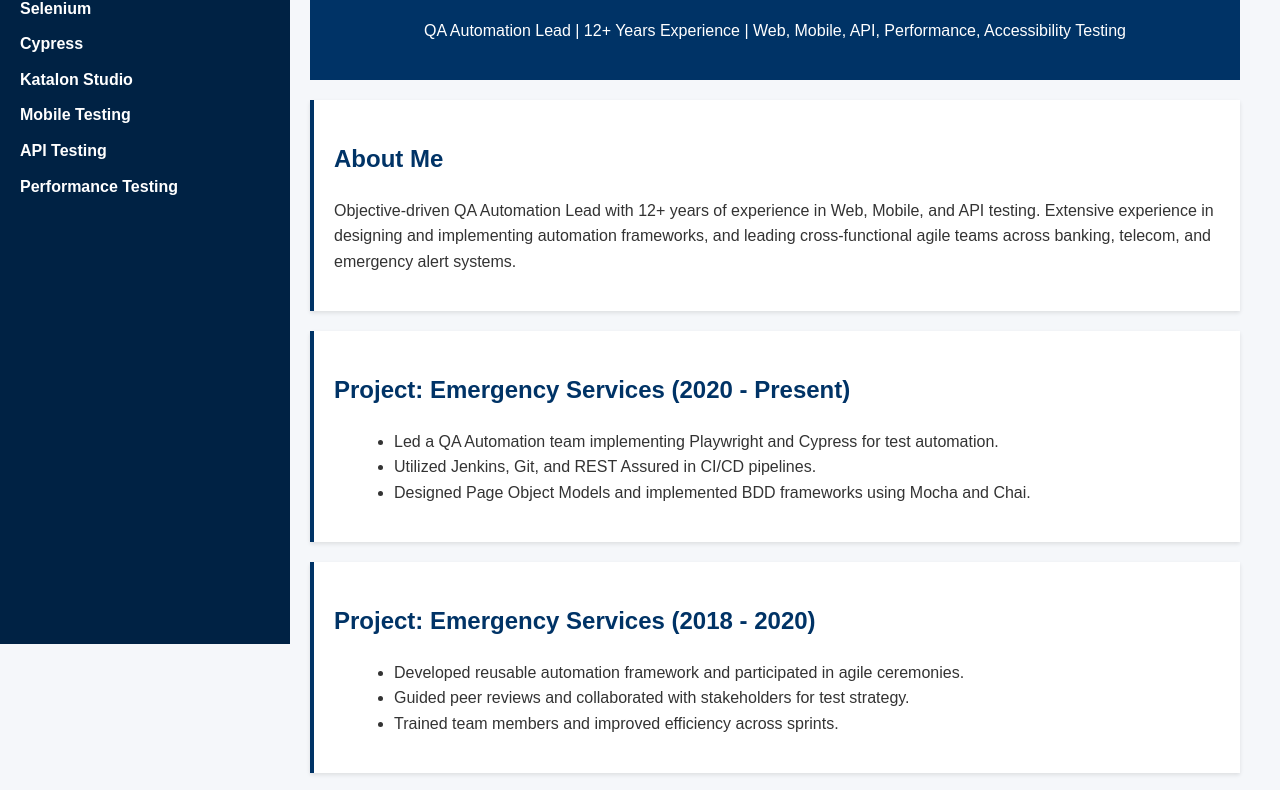
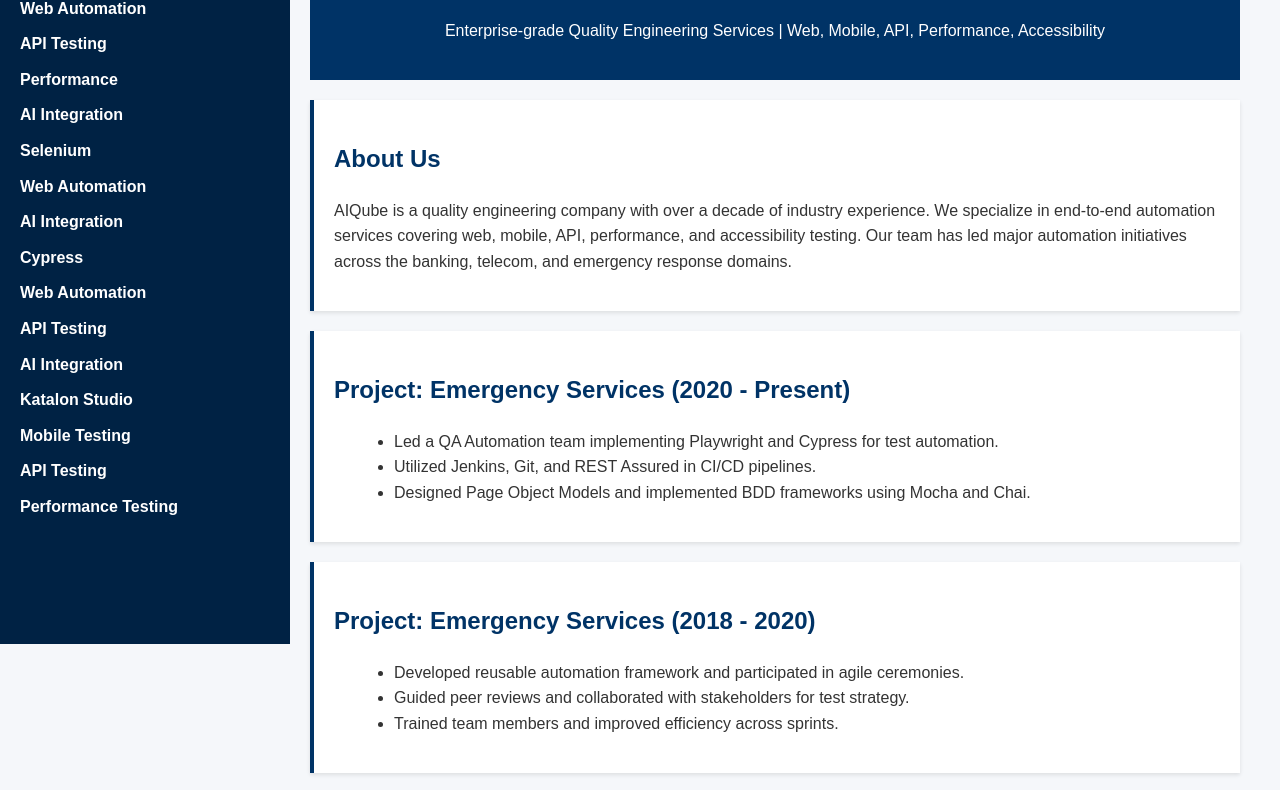
Before and after one commit to Apurva001/AIQube, a website: page index.html in a window 1280 px wide. Shown: the part 196-986 px from the top of the page. Drawn offline with Linux system fonts and the light colour scheme.

Commit message:
Update index.html

```diff
--- a/index.html
+++ b/index.html
@@ -3,7 +3,7 @@
 <head>
   <meta charset="UTF-8" />
   <meta name="viewport" content="width=device-width, initial-scale=1.0" />
-  <title>AIQube - QA Automation Portfolio</title>
+  <title>AIQube - QA Automation Company</title>
   <style>
     body {
       font-family: Arial, sans-serif;
@@ -127,11 +127,26 @@
   <nav>
     <h2>Automation Categories</h2>
     <ul>
-      <li><a href="#about">About</a></li>
+      <li><a href="#about">About Us</a></li>
       <li><a href="#projects">Projects</a></li>
       <li><a href="#playwright">Playwright</a></li>
+      <ul>
+        <li><a href="#playwright-web">Web Automation</a></li>
+        <li><a href="#playwright-api">API Testing</a></li>
+        <li><a href="#playwright-performance">Performance</a></li>
+        <li><a href="#playwright-ai">AI Integration</a></li>
+      </ul>
       <li><a href="#selenium">Selenium</a></li>
+      <ul>
+        <li><a href="#selenium-web">Web Automation</a></li>
+        <li><a href="#selenium-ai">AI Integration</a></li>
+      </ul>
       <li><a href="#cypress">Cypress</a></li>
+      <ul>
+        <li><a href="#cypress-web">Web Automation</a></li>
+        <li><a href="#cypress-api">API Testing</a></li>
+        <li><a href="#cypress-ai">AI Integration</a></li>
+      </ul>
       <li><a href="#katalon">Katalon Studio</a></li>
       <li><a href="#mobile">Mobile Testing</a></li>
       <li><a href="#api">API Testing</a></li>
@@ -143,13 +158,13 @@
     <header>
       <img src="aiqubelogo.png" alt="AIQube Logo">
       <h1>AIQube</h1>
-      <p>QA Automation Lead | 12+ Years Experience | Web, Mobile, API, Performance, Accessibility Testing</p>
+      <p>Enterprise-grade Quality Engineering Services | Web, Mobile, API, Performance, Accessibility</p>
     </header>
 
     <section id="about">
       <div class="project">
-        <h2>About Me</h2>
-        <p>Objective-driven QA Automation Lead with 12+ years of experience in Web, Mobile, and API testing. Extensive experience in designing and implementing automation frameworks, and leading cross-functional agile teams across banking, telecom, and emergency alert systems.</p>
+        <h2>About Us</h2>
+        <p>AIQube is a quality engineering company with over a decade of industry experience. We specialize in end-to-end automation services covering web, mobile, API, performance, and accessibility testing. Our team has led major automation initiatives across the banking, telecom, and emergency response domains.</p>
       </div>
     </section>
 
@@ -173,8 +188,7 @@
     </section>
 
     <section>
-      <!-- Framework Sections Start Here -->
-      <!-- (Existing framework sections: playwright, selenium, etc.) -->
+      <!-- Placeholder for framework sections (to be expanded) -->
     </section>
 
     <footer>
```
